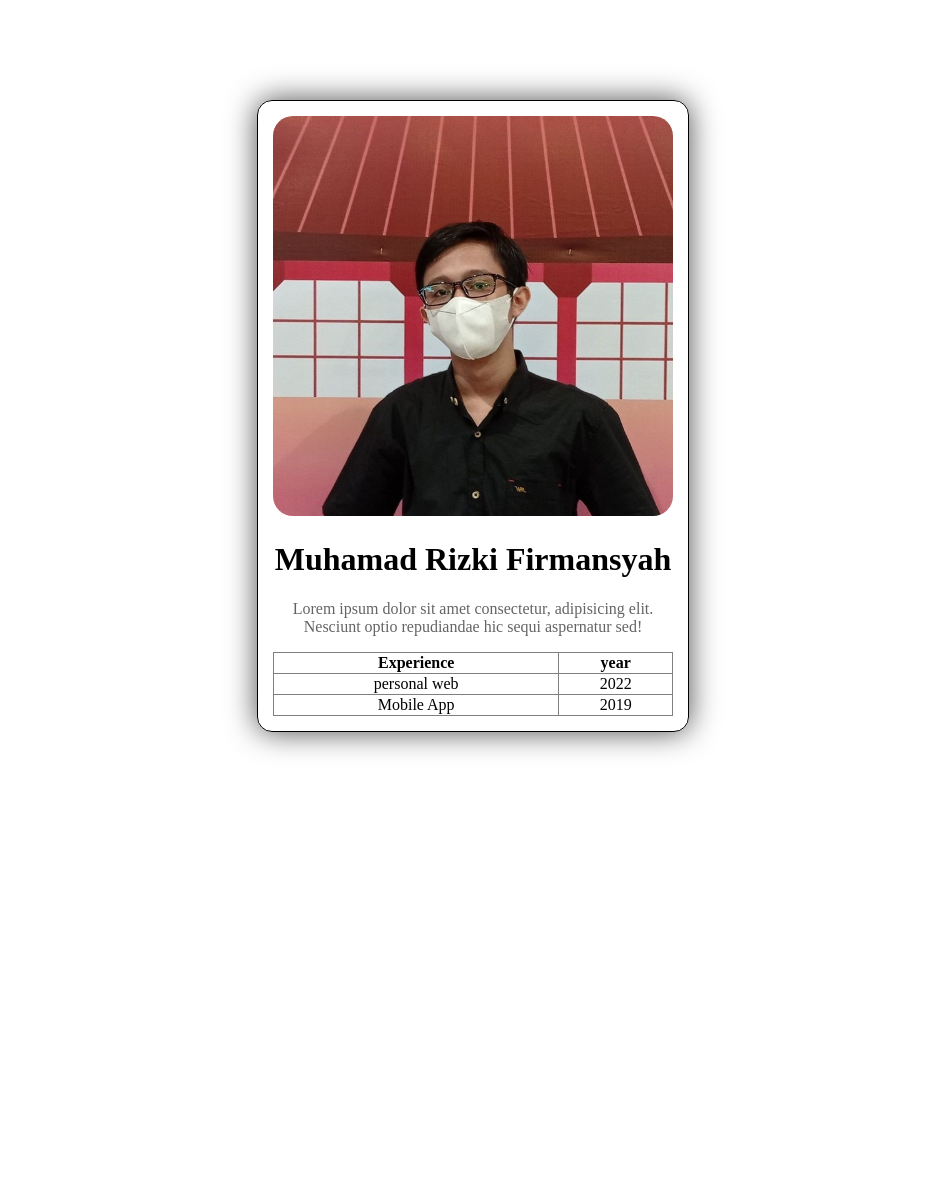
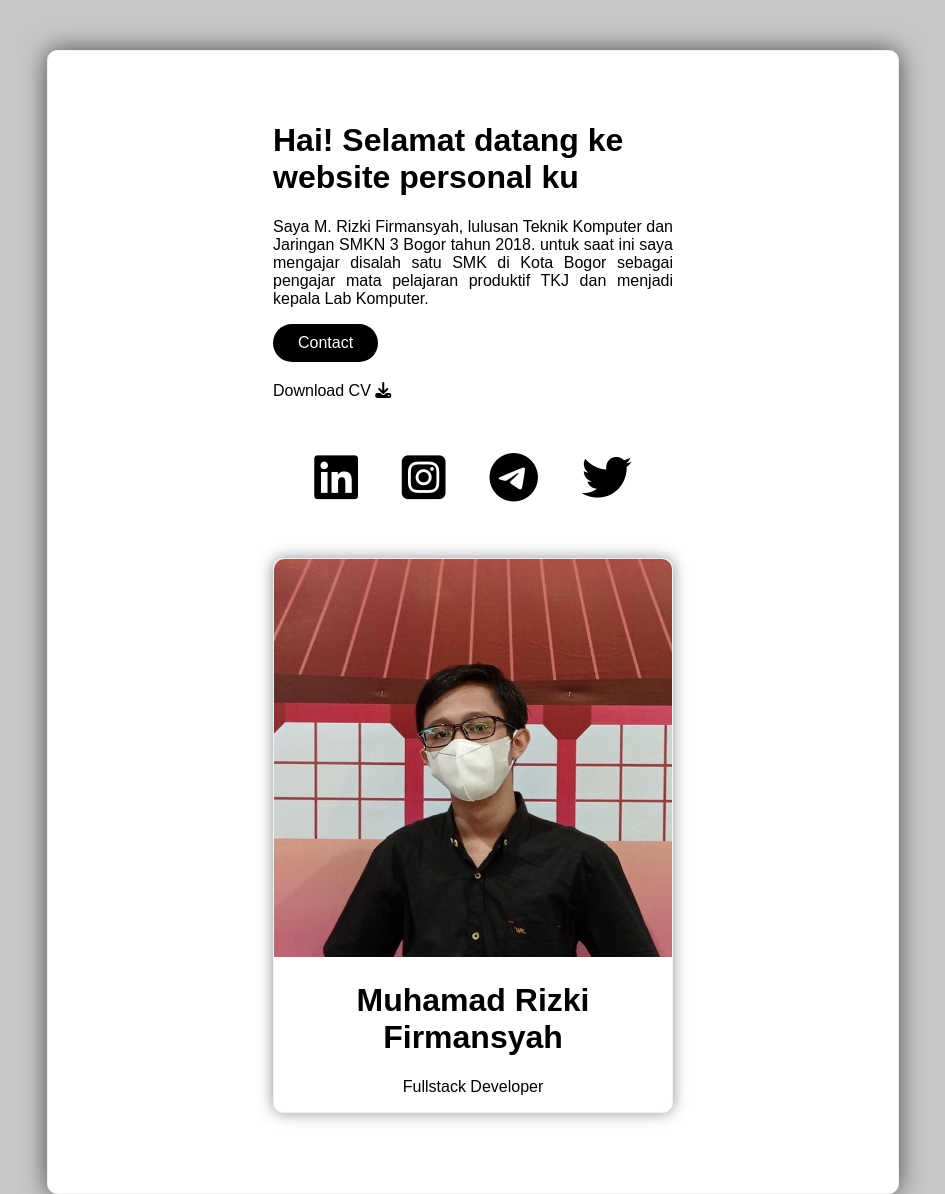
Before and after one commit to legenhand/b-35-day1-creating-card, a plain HTML site: page index.html in a window 1280 px wide. Shown: the top 1194 px of the page, without its empty margins (167-1112 px from the left). Before the commit the page ends 800 px from the top, so only its background shows below. Drawn offline with Linux system fonts and the light colour scheme.

Commit message:
pengumpulan tugas 1

```diff
--- a/index.html
+++ b/index.html
@@ -1,40 +1,70 @@
 <!DOCTYPE html>
-<html>
-    <head>
-        <title>Personal Web - M. Rizki F</title>
-    </head>
-    <body>
-        <div
-            style="
-                border: 1px solid black;
-                width: 400px;
-                padding: 15px;
-                box-shadow: 0px 0px 30px rgb(77, 77, 77);
-                border-radius: 15px;
-                margin: auto;
-                margin-top: 100px;"
+<html lang="en">
+<head>
+    <title>Tugas Day 1 - Creating Card</title>
+    <script src="https://kit.fontawesome.com/a4093da3da.js" crossorigin="anonymous"></script></head>
+<body style="background-color: rgb(199, 199, 199); font-family: Arial, Helvetica, sans-serif;">
+    <div style="
+        border: 1px solid rgb(241, 241, 241);
+        border-radius: 10px;
+        width: 400px;
+        margin: 50px auto auto auto;
+        padding: 50px 225px 80px 225px;
+        background-color: rgb(255, 255, 255);
+        box-shadow: 0px 0px 25px rgb(77, 77, 77);
+
+
+    ">
+        <h1>Hai!  Selamat datang ke website personal ku</h1>
+        <p style="text-align: justify;">Saya M. Rizki Firmansyah, lulusan Teknik Komputer dan Jaringan SMKN 3 Bogor tahun 2018. untuk saat ini saya mengajar disalah satu SMK di Kota Bogor sebagai pengajar mata pelajaran produktif TKJ dan menjadi kepala Lab Komputer.</p>
+
+
+            <a href="https://t.me/rizkifirmansyh" style="
+            color: white;
+            -webkit-appearance: button;
+            -moz-appearance: button;
+            appearance: button;
+            text-decoration: none;
+            color: white;
+            background-color: black;
+            padding: 10px 25px;
+            border-radius: 25px;">
+            Contact</a><br>
+
+        <a href="cv.pdf" style="
+        -webkit-appearance: button;
+        -moz-appearance: button;
+        appearance: button;
+        text-decoration: none;
+        color: black;
+        margin: 20px 0px 0px 0px ;
+        ">
+            Download CV <i class="fa-solid fa-download"></i>
+        </a>
+        <p style="text-align: center; font-size: 50px; word-spacing: 30px;">
+            <a style="text-decoration: none; color: black;" href="https://www.linkedin.com/in/muhamad-rizki-firmansyah-22a8b919a/" class="fa-brands fa-linkedin"></a>
+            <a style="text-decoration: none; color: black;" href="https://instagram.com" class="fa-brands fa-instagram-square"></a>
+            <a style="text-decoration: none; color: black;" href="https://t.me/rizkifirmansyh" class="fa-brands fa-telegram"></a>
+            <a style="text-decoration: none; color: black; border-radius: 100%; " href="https://twitter.com/firmansyah720" class="fa-brands fa-twitter"></a></p>
+
+        <div style="
+            border: 1px solid rgb(241, 241, 241);
+            border-radius: 10px;
+            background-color: white;
+            box-shadow: 0px 0px 15px rgb(145, 145, 145);
+            text-align: center;
+            "
+
 
 
         >
-                <img src="my-image.jpg" alt="" style="width: 100%; border-radius: 20px;"/>
-                <h1 style="text-align: center;">Muhamad Rizki Firmansyah</h1>
-                <p style="color: rgb(100, 100, 100); text-align: center;">Lorem ipsum dolor sit amet consectetur, adipisicing elit. Nesciunt optio repudiandae hic sequi aspernatur sed!</p>
-                <table border="1" style="width: 100%; border-collapse: collapse; text-align: center;">
-                    <thead>
-                        <tr>
-                            <th>Experience</th>
-                            <th>year</th>
-                        </tr>
-                    </thead>
-                    <tr>
-                        <td>personal web</td>
-                        <td>2022</td>
-                    </tr>
-                    <tr>
-                        <td>Mobile App</td>
-                        <td>2019</td>
-                    </tr>
-                </table>
+
+            <img src="my-image.jpg" alt="" style="width: 100%; border-radius: 10px 10px 0px 0px;">
+            <h1>Muhamad Rizki Firmansyah</h1>
+            <p>Fullstack Developer</p>
         </div>
-    </body>
+
+    </div>
+
+</body>
 </html>
```
Also changed, not shown: card.html (added, +40 -0 lines), tugas1.html (+60 -6 lines), 1 other file.
